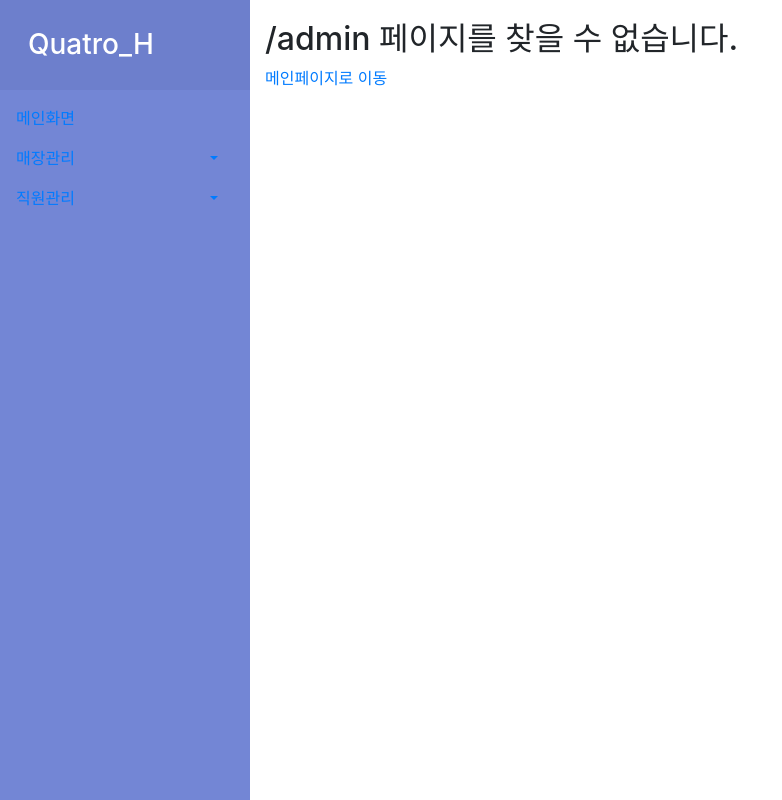
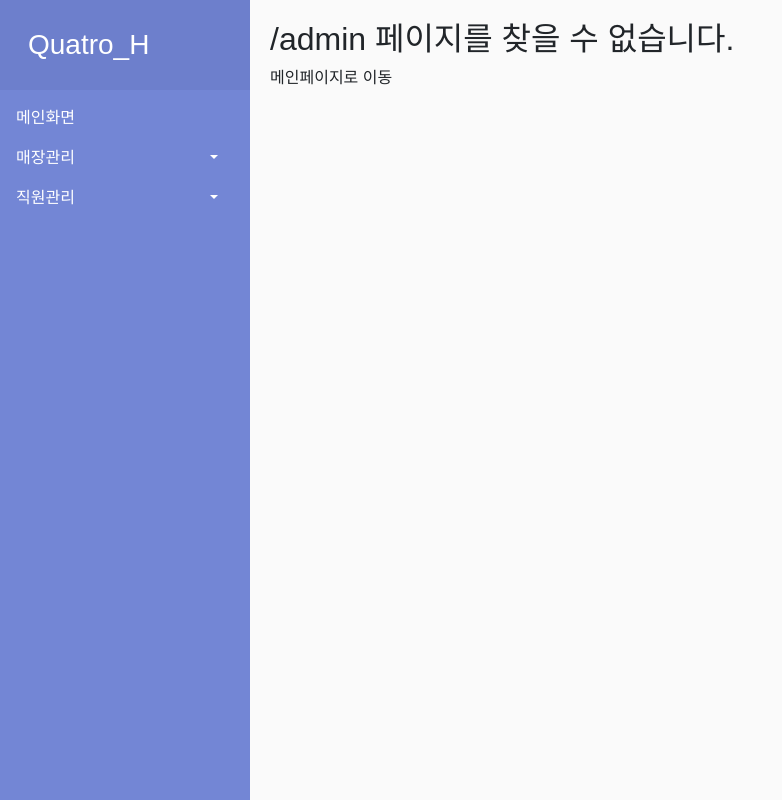
Before and after one commit to juhyunkil/project, a React (Create React App) app: page /admin in a window 1280 px wide. Shown: the whole page, without its empty margins (0-782 px from the left). Built offline with nearby package versions, Linux system fonts and the light colour scheme.

Commit message:
사이드바 글씨 색 수정

```diff
--- a/src/App.css
+++ b/src/App.css
@@ -17,6 +17,10 @@ a:focus {
   color: inherit;
   text-decoration: none;
   transition: all 0.3s;
+}
+
+.side-menu a {
+  color: #fff;
 }
 
 /* ---------------------------------------------------
--- a/src/App.js
+++ b/src/App.js
@@ -1,14 +1,14 @@
 import React, { Component } from 'react';
 import { BrowserRouter, Route} from "react-router-dom";
+import "bootstrap/dist/css/bootstrap.min.css";
 import "./App.css";
-import "bootstrap/dist/css/bootstrap.min.css";
 
 import AdminPage from "./admin/side/AdminPage";//관리자 페이지
 import UsersPage from "./users/side/UsersPage";//영업자 페이지
 import LoginPage from './common/login/LoginPage';//로그인페이지(구현전)
 
 
-class App extends Component {;
+class App extends Component {
   /*로그인 하려고 하는곳인데 아직...
     render() {
       return (
--- a/src/admin/side/SideBar.jsx
+++ b/src/admin/side/SideBar.jsx
@@ -8,9 +8,6 @@ import SubMenu from "../../common/SubMenu";
 const SideBar = ({ isOpen, toggle }) => (
   <div className={classNames("sidebar", { "is-open": isOpen })}>
     <div className="sidebar-header">
-      <span color="info" onClick={toggle} style={{ color: "#fff" }}>
-        &times;
-      </span>
       <h3>Quatro_H</h3>
     </div>
     <div className="side-menu">
```
